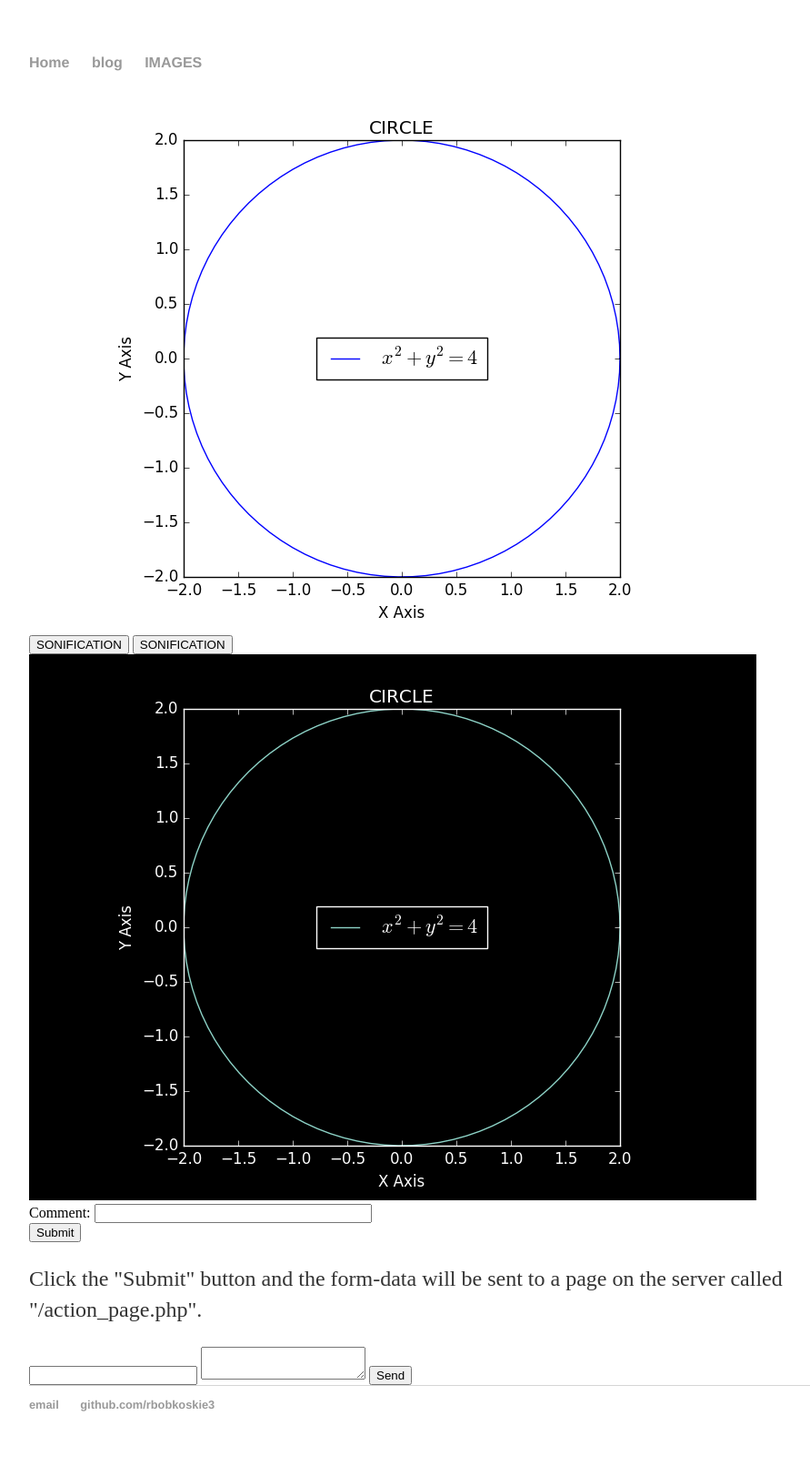
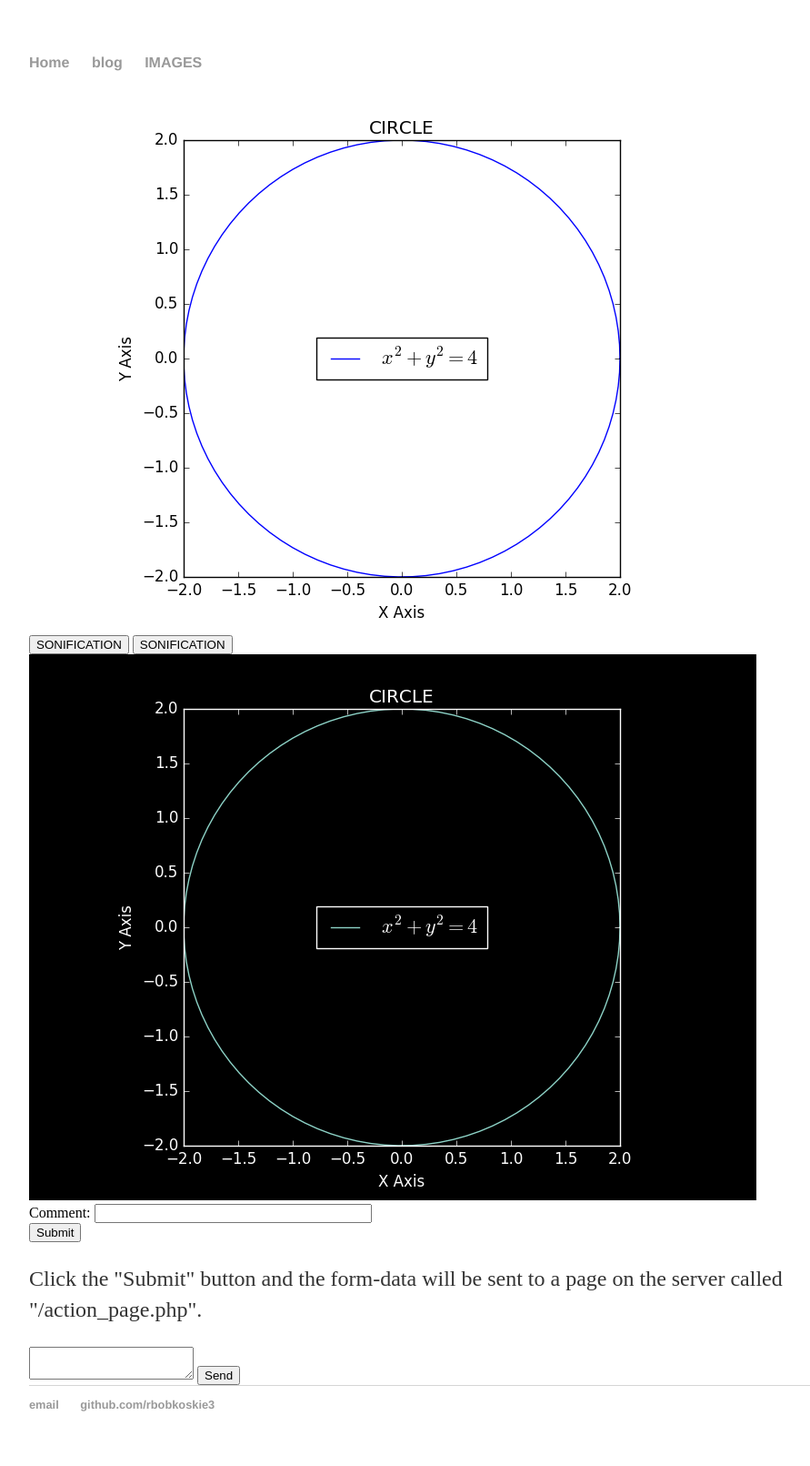
Before and after one commit to rbobkoskie3/rbobkoskie3.github.io, a Jekyll site: the page built from circle/index.html, in a window 1280 px wide. Shown: the whole page at 91% size, without its empty margins (160-1051 px from the left). Built offline with Jekyll 4.4.1, drawn with Linux system fonts in a browser that asks for light colours.

Commit message:
Update index.html

```diff
--- a/circle/index.html
+++ b/circle/index.html
@@ -30,8 +30,7 @@
         </form>
         <p>Click the "Submit" button and the form-data will be sent to a page on the server called "/action_page.php".</p>
 
-        <form action="WriteToFile(passForm">
-        <input name="subject" type="text" />
+        <form action="mailto:rbobkoskie3@gatech.edu" method="GET">
         <textarea name="body"></textarea>
         <input type="submit" value="Send" />
         </form>
```
